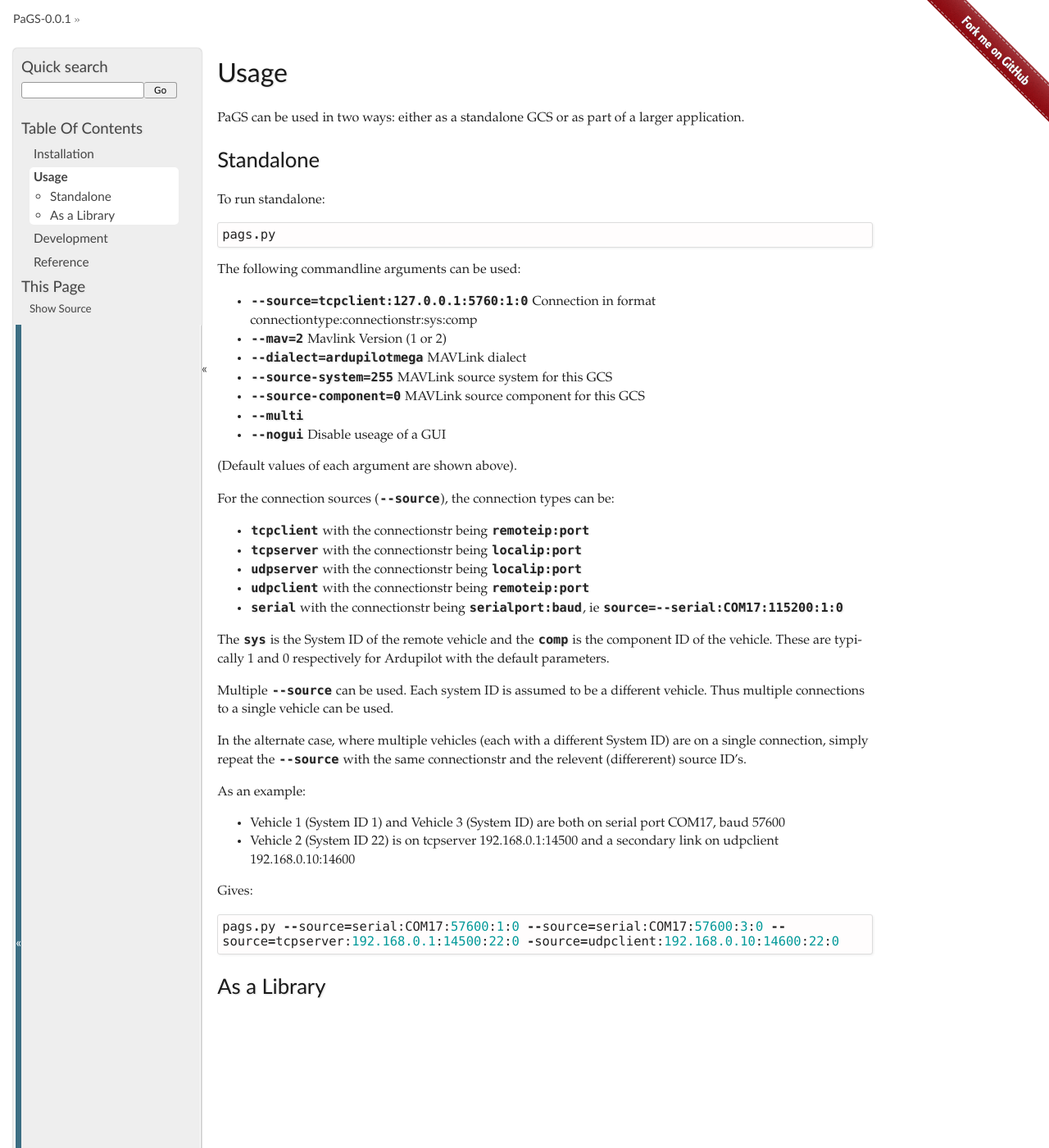
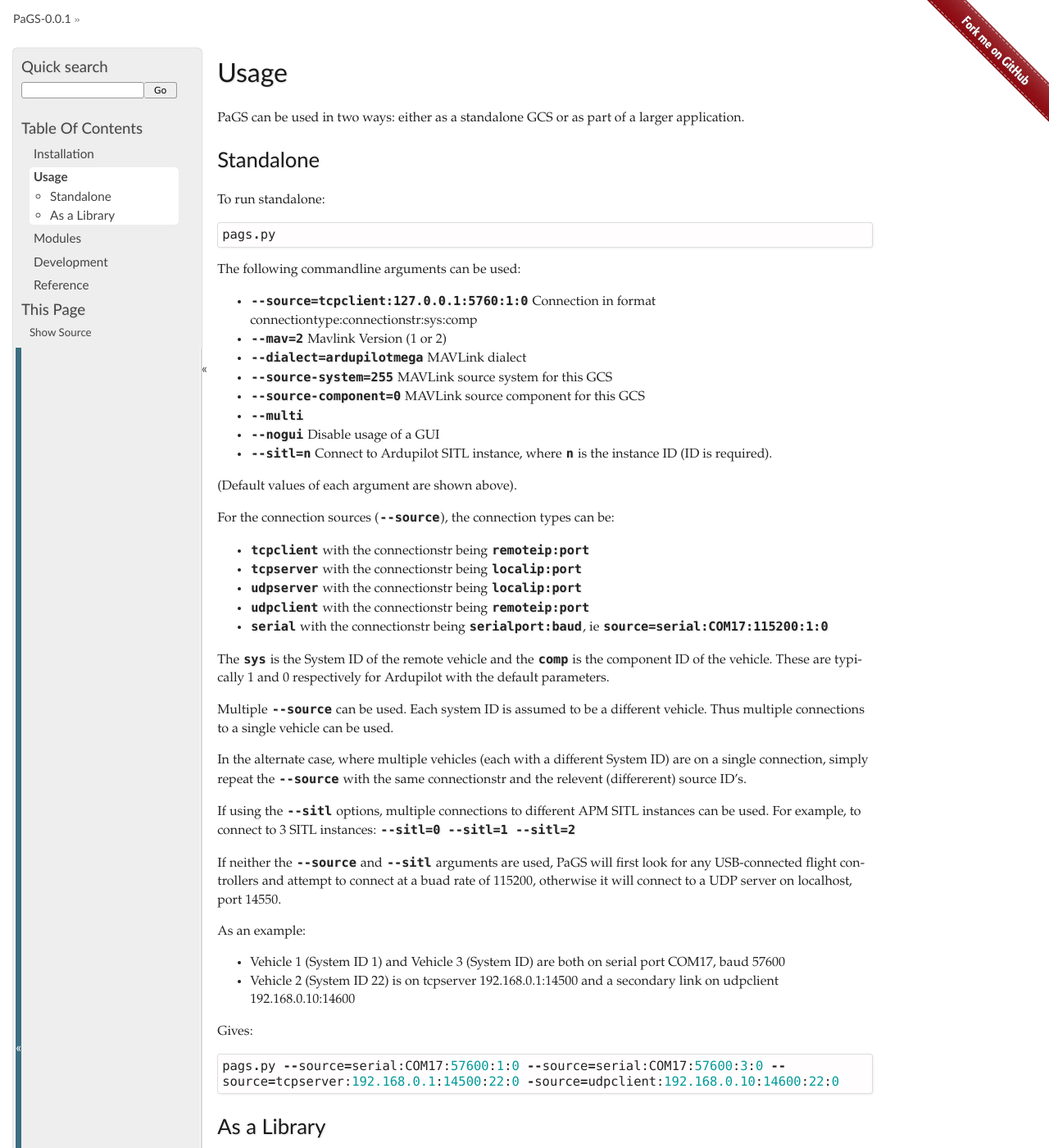
Before and after one commit to stephendade/PaGS, a Sphinx documentation site: the page built from docs/usage.rst, in a window 1280 px wide and 1400 px high. Shown: the whole window at 82% size. Built offline with Sphinx 7.4.7, drawn with Linux system fonts in a browser that asks for light colours.

Commit message:
Doco: Updates for new modules and features

```diff
--- a/docs/development.rst
+++ b/docs/development.rst
@@ -23,7 +23,11 @@
 
 The CI uses `Appveyor <https://ci.appveyor.com/project/stephendade/PaGS>`_ to run a build matrix of Windows/Linux and Python 3.5/3.6/3.7. So 6 runs total.
 
-`Coveralls <https://coveralls.io/github/stephendade/PaGS?branch=master>`_ is used to check the test coverage.
+`Coveralls <https://coveralls.io/github/stephendade/PaGS?branch=master>`_ is used to check the test coverage. This can be run manually via the ``./scripts/run_pytest_coverage.sh`` script
+
+All changes should be compliant with the PEP8 standard. This is checked as part of the CI processes.
+
+The PEP8 checks can be run via the ``./scripts/flake8check.sh`` script.
 
 Modules
 -------
--- a/docs/index.rst
+++ b/docs/index.rst
@@ -28,6 +28,7 @@
 
     installation
     usage
+    modules/index
     contributing
     development
     authors
--- /dev/null
+++ b/docs/modules/index.rst
@@ -0,0 +1,9 @@
+Modules
+=======
+
+.. toctree::
+    :glob:
+
+    terminal
+    mode
+    parameter
--- /dev/null
+++ b/docs/modules/mode.rst
@@ -0,0 +1,20 @@
+Mode Module
+===============
+
+``module load modeModule``
+
+Summary
+-------
+
+The module allows the mode and arming status of the vehicle to be controlled.
+
+Commands
+--------
+
+mode list
+
+mode do <mode>
+
+mode arm
+
+mode disarm
--- /dev/null
+++ b/docs/modules/parameter.rst
@@ -0,0 +1,22 @@
+Terminal Module
+===============
+
+``module load paramModule``
+
+Summary
+-------
+
+This module provides commands an a GUI for reading and writing vehicle parameters.
+
+Note that the parameters are not checked for correctness before being sent to the vehicle
+
+Commands
+--------
+
+param show <param>
+
+param set <param>
+
+param load <filename>
+
+param save <filename>
--- /dev/null
+++ b/docs/modules/terminal.rst
@@ -0,0 +1,20 @@
+Terminal Module
+===============
+
+``module load terminalModule``
+
+Summary
+-------
+
+This module provides a terminal-based UI for displaying vehicle status and sending commands to vehicles.
+
+Each vehicle has it's own tab and command interpreter.
+
+Use ctrl+right and ctrl+left to navigate through the vehicle tabs.
+
+The prompt show the vehicle's current mode and arming status. "D" for disarmed and "A" for armed.
+
+Commands
+--------
+
+N/A
--- a/docs/usage.rst
+++ b/docs/usage.rst
@@ -19,7 +19,8 @@
 * ``--source-system=255`` MAVLink source system for this GCS
 * ``--source-component=0`` MAVLink source component for this GCS
 * ``--multi``
-* ``--nogui`` Disable useage of a GUI
+* ``--nogui`` Disable usage of a GUI
+* ``--sitl=n`` Connect to Ardupilot SITL instance, where ``n`` is the instance ID (ID is required).
 
 (Default values of each argument are shown above).
 
@@ -29,7 +30,7 @@
 * ``tcpserver`` with the connectionstr being ``localip:port``
 * ``udpserver`` with the connectionstr being ``localip:port``
 * ``udpclient`` with the connectionstr being ``remoteip:port``
-* ``serial`` with the connectionstr being ``serialport:baud``, ie ``source=--serial:COM17:115200:1:0``
+* ``serial`` with the connectionstr being ``serialport:baud``, ie ``source=serial:COM17:115200:1:0``
 
 The ``sys`` is the System ID of the remote vehicle and the ``comp`` is the component ID of the vehicle.
 These are typically 1 and 0 respectively for Ardupilot with the default parameters.
@@ -39,6 +40,10 @@
 
 In the alternate case, where multiple vehicles (each with a different System ID) are on a single connection,
 simply repeat the ``--source`` with the same connectionstr and the relevent (differerent) source ID's.
+
+If using the ``--sitl`` options, multiple connections to different APM SITL instances can be used. For example, to connect to 3 SITL instances: ``--sitl=0 --sitl=1 --sitl=2``
+
+If neither the ``--source`` and ``--sitl`` arguments are used, PaGS will first look for any USB-connected flight controllers and attempt to connect at a buad rate of 115200, otherwise it will connect to a UDP server on localhost, port 14550.
 
 As an example:
 
```
Also changed, not shown: docs/modules/template.rst (added, +10 -0 lines).
